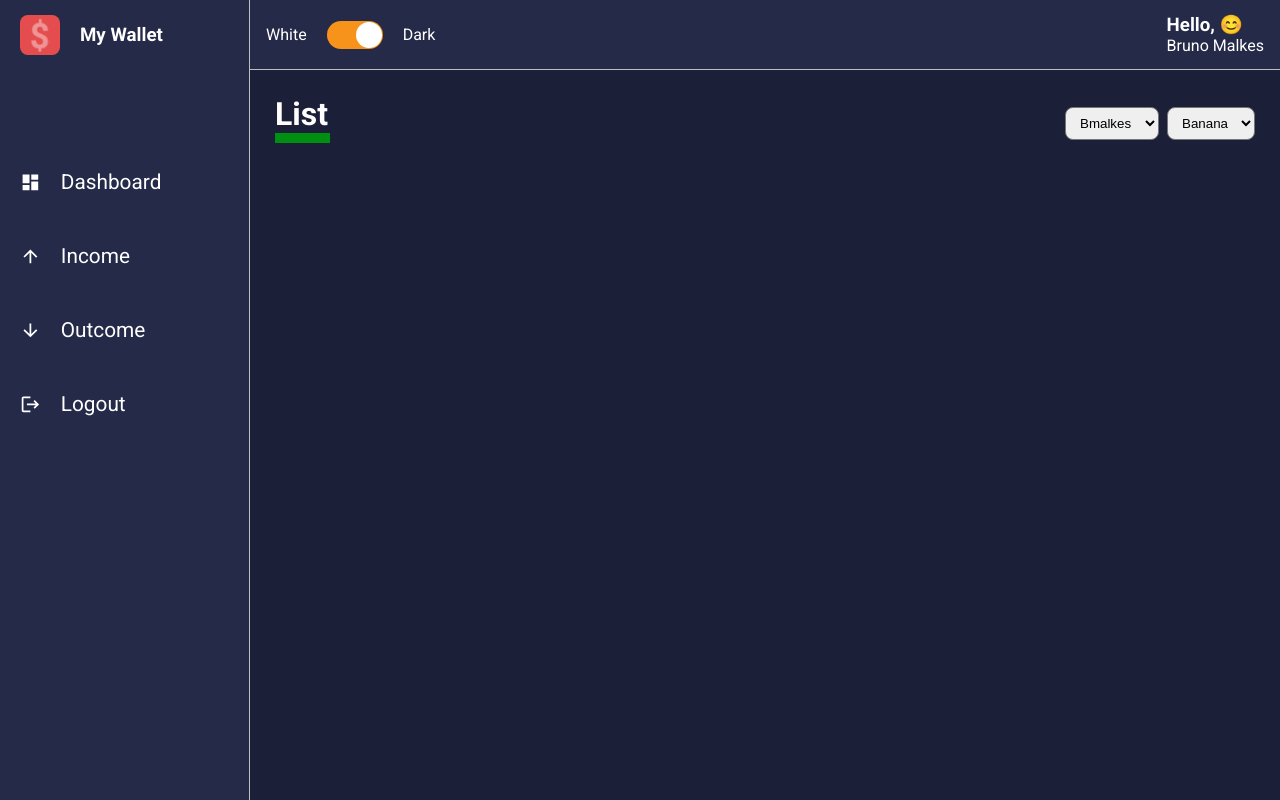
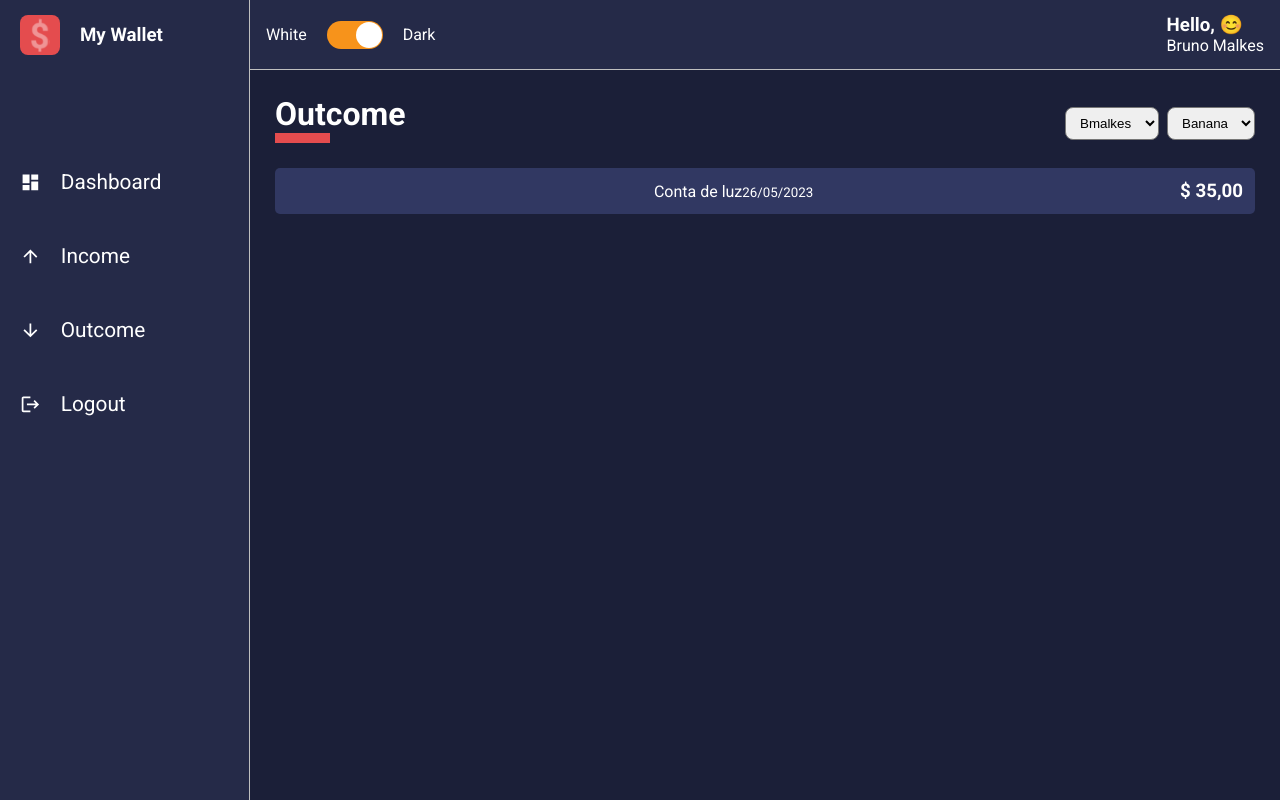
Before and after one commit to BmAlkes/myWallet, a React (Vite) app: page / in a window 1280 px wide. Built offline with nearby package versions, Linux system fonts and the light colour scheme.

Commit message:
feat:add history Card

```diff
--- a/src/components/HistoryFinanceCard/index.tsx/styles.ts
+++ b/src/components/HistoryFinanceCard/index.tsx/styles.ts
@@ -1,4 +1,31 @@
 import styled from "styled-components";
 
-export const Container = styled.div``;
-export const Tag = styled.div``;
+interface IContainerProps {
+  color: string;
+}
+
+interface ITagProps {
+  color: string;
+}
+
+export const Container = styled.li<IContainerProps>`
+  background-color: ${(props) => props.color};
+  list-style: none;
+  border-radius: 5px;
+  margin: 10px 0;
+  padding: 12px;
+  display: flex;
+  justify-content: space-between;
+  align-items: center;
+  cursor: pointer;
+  transition: all 0.3s;
+  font-size: 1rem;
+  font-weight: 400;
+  position: relative;
+
+  &:hover {
+    opacity: 0.7;
+    transform: translateX(10px);
+  }
+`;
+export const Tag = styled.div<ITagProps>``;
--- a/src/pages/List/index.tsx
+++ b/src/pages/List/index.tsx
@@ -1,7 +1,8 @@
 import React from "react";
-import { Container } from "./styles";
+import { Container, Content } from "./styles";
 import ContentHeader from "../../components/ContentHeader";
 import SelectInput from "../../components/SelectInput";
+import HistoryFinanceCard from "../../components/HistoryFinanceCard/index.tsx";
 
 const List: React.FC = () => {
   const options = [{ value: "bmalkes", label: "Bmalkes" }];
@@ -11,10 +12,20 @@
   ];
   return (
     <Container>
-      <ContentHeader title="List" lineColor=" #009011">
+      <ContentHeader title="Outcome" lineColor="#E44c4e">
         <SelectInput options={options} />
         <SelectInput options={frutas} />
       </ContentHeader>
+      <Content>
+        <HistoryFinanceCard
+          cardColor="#313862"
+          tagColor="#e44c4e"
+          title="Conta de luz"
+          subtitle="26/05/2023"
+          amount="$ 35,00"
+          key=""
+        />
+      </Content>
     </Container>
   );
 };
--- a/src/pages/List/styles.ts
+++ b/src/pages/List/styles.ts
@@ -1,5 +1,5 @@
 import styled from "styled-components";
 
-export const Container = styled.div`
-  width: 100%;
-`;
+export const Container = styled.div``;
+
+export const Content = styled.div``;
```
